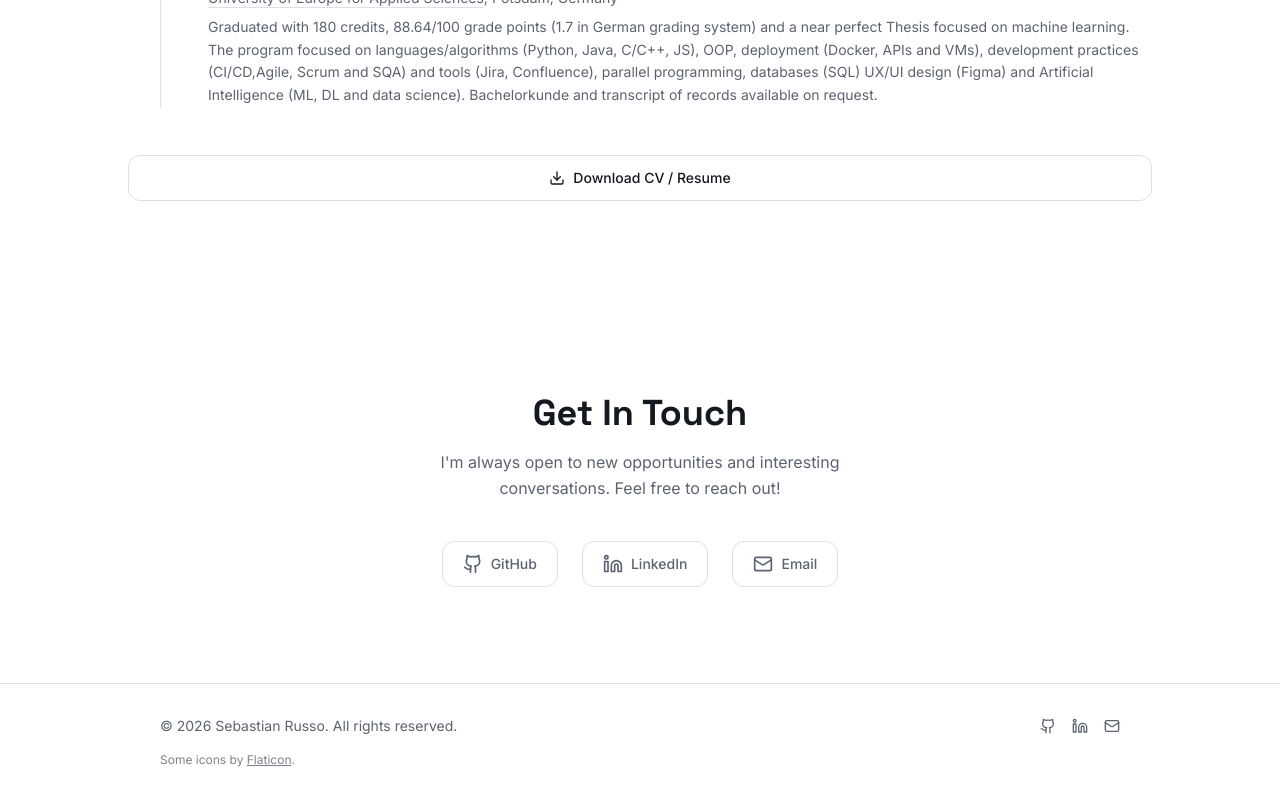
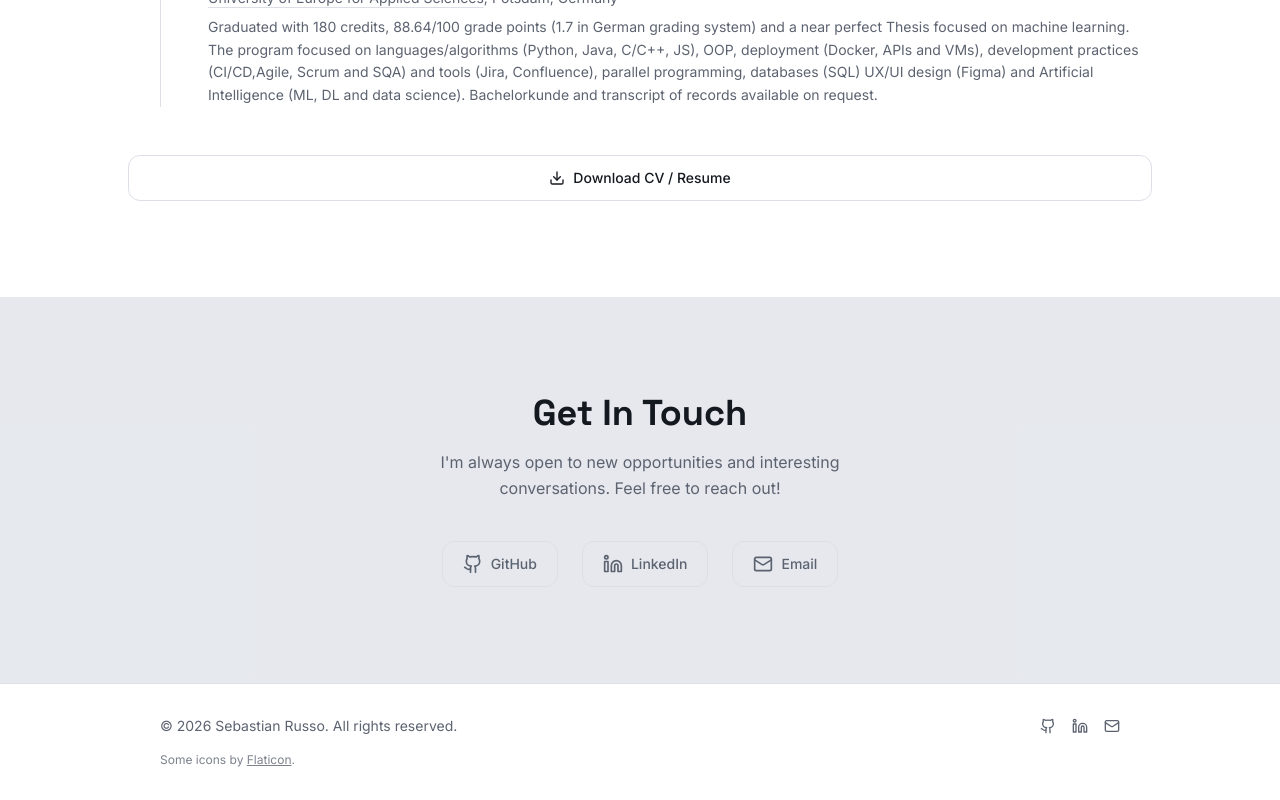
Before and after one commit to Rouxxel/per_web_venzer, a React (Vite) app in the folder frontend/: page / in a window 1280 px wide. Shown: the part 6942-7742 px from the top of the page. Built offline with nearby package versions, Linux system fonts and the light colour scheme; the HTML template or start-up script is replaced by a standard one.

Commit message:
Change color to contact section

```diff
--- a/frontend/src/sections/Contact.tsx
+++ b/frontend/src/sections/Contact.tsx
@@ -10,7 +10,7 @@ const socials = [
 
 const Contact = () => {
   return (
-    <section id="contact" className="py-24 bg-muted/1500">
+    <section id="contact" className="py-24 bg-muted/70">
       <SectionInner className="text-center">
         <motion.h2
           initial={{ opacity: 0, y: 20 }}
```
